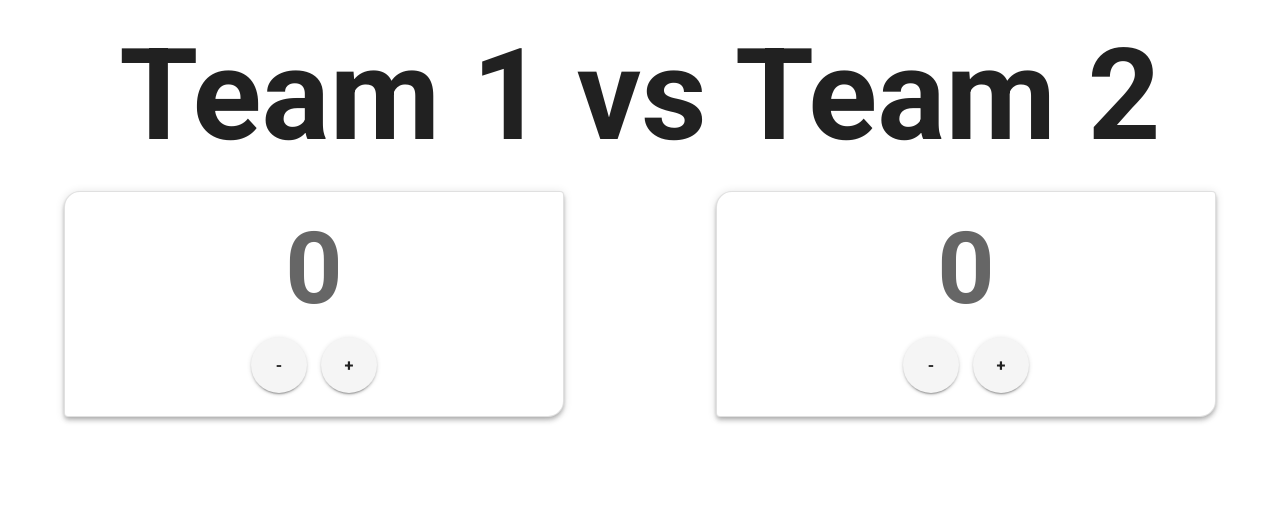
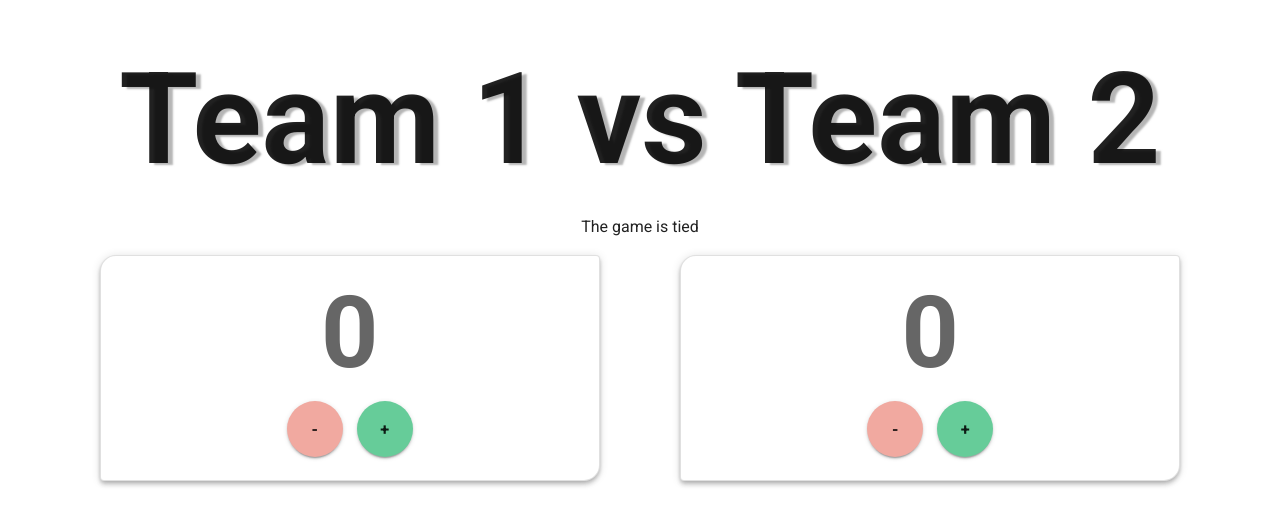
Before and after one commit to Patchrik/scoreboard-vue, a Vue app: page / in a window 1280 px wide. Shown: the top 526 px of the page. Built offline with nearby package versions, Linux system fonts and the light colour scheme.

Commit message:
mvp has been reached

```diff
--- a/src/App.vue
+++ b/src/App.vue
@@ -1,19 +1,28 @@
 <template>
   <v-app>
     <v-main>
+      <v-container>
+        <v-col align="center">
           <score-board :team1="team1" :team2="team2" />
+          <game-status :team1="team1" :team2="team2" />
           <v-row>
             <v-col>
               <point-tracker
                 :score="team1.score"
-            @increase="increaseScore"
-            @decrease="decreaseScore"
+                @increase="changeScore(team1, 1)"
+                @decrease="changeScore(team1, -1)"
               />
             </v-col>
             <v-col>
-          <point-tracker :score="team2.score" />
+              <point-tracker
+                :score="team2.score"
+                @increase="changeScore(team2, 1)"
+                @decrease="changeScore(team2, -1)"
+              />
             </v-col>
           </v-row>
+        </v-col>
+      </v-container>
     </v-main>
   </v-app>
 </template>
@@ -21,6 +30,7 @@
 <script>
 import ScoreBoard from "./components/ScoreBoard.vue";
 import PointTracker from "./components/PointTracker.vue";
+import GameStatus from "./components/GameStatus.vue";
 
 export default {
   name: "App",
@@ -28,6 +38,7 @@ export default {
   components: {
     ScoreBoard,
     PointTracker,
+    GameStatus,
   },
 
   data() {
@@ -37,12 +48,10 @@ export default {
     };
   },
   methods: {
-    increaseScore() {
-      console.log("I should increase score");
-    },
-
-    decreaseScore() {
-      console.log("I should decrease score");
+    changeScore(team, amount) {
+      const updated = team.score + amount;
+      team.score = updated;
+      console.log(updated);
     },
   },
 };
--- /dev/null
+++ b/src/components/GameStatus.vue
@@ -0,0 +1,26 @@
+<template>
+  <div class="Game-Status">
+    <p>{{ gameStatus }}</p>
+  </div>
+</template>
+
+<script>
+export default {
+  props: ["team1", "team2"],
+  computed: {
+    gameStatus() {
+      if (this.team1.score > this.team2.score) {
+        const difference = this.team1.score - this.team2.score;
+        return `Team 1 is currently winning by ${difference}`;
+      } else if (this.team1.score < this.team2.score) {
+        const difference = this.team2.score - this.team1.score;
+        return `Team 2 is currently winning by ${difference}`;
+      } else {
+        return "The game is tied";
+      }
+    },
+  },
+};
+</script>
+
+<style></style>
--- a/src/components/PointTracker.vue
+++ b/src/components/PointTracker.vue
@@ -4,10 +4,20 @@
       <v-card elevation="4" outlined shaped width="500">
         <v-card-text class="text-center">
           <h1 class="score-total">{{ score }}</h1>
-          <v-btn class="score-button" elevation="2" fab @click="decreaseScore"
+          <v-btn
+            class="score-button"
+            color="rgba(241, 169, 160, 1)"
+            elevation="2"
+            fab
+            @click="decreaseScore"
             ><h3>-</h3></v-btn
           >
-          <v-btn class="score-button" elevation="2" fab @click="increaseScore"
+          <v-btn
+            class="score-button"
+            color="rgba(102, 204, 153, 1)"
+            elevation="2"
+            fab
+            @click="increaseScore"
             ><h3>+</h3></v-btn
           >
         </v-card-text>
--- a/src/components/ScoreBoard.vue
+++ b/src/components/ScoreBoard.vue
@@ -4,7 +4,15 @@
       <v-row justify="center">
         <div class="Score-Board">
           <div class="Team-Titles">
-            <h2>{{ team1.name }} vs {{ team2.name }}</h2>
+            <h2>
+              <span :class="winning(team1, team2)">
+                {{ team1.name }}
+              </span>
+              vs
+              <span :class="winning(team2, team1)">
+                {{ team2.name }}
+              </span>
+            </h2>
           </div>
         </div>
       </v-row>
@@ -18,11 +26,23 @@ export default {
     return {};
   },
   props: ["team1", "team2"],
+  methods: {
+    winning(team1, team2) {
+      if (team1.score > team2.score) {
+        return "winning";
+      }
+    },
+  },
 };
 </script>
 
 <style>
 .Team-Titles {
   font-size: 85px;
+  text-shadow: 5px 2px 2px rgba(150, 150, 150, 0.7);
+}
+.winning {
+  color: rgba(218, 165, 32, 0.82);
+  text-shadow: 5px 2px 2px rgba(150, 150, 150, 0.7);
 }
 </style>
```
Lines whose indentation alone changed are shown as unchanged.
